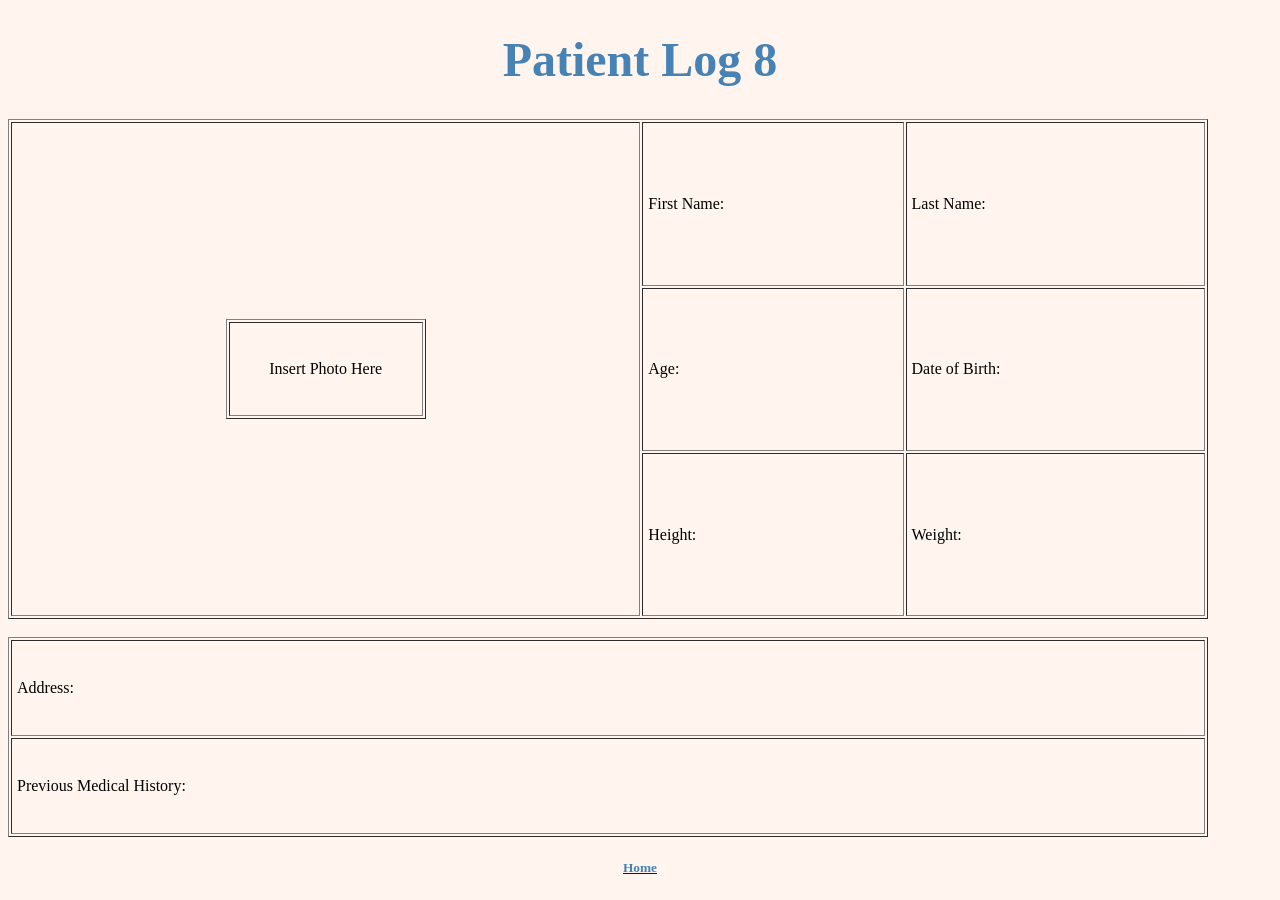
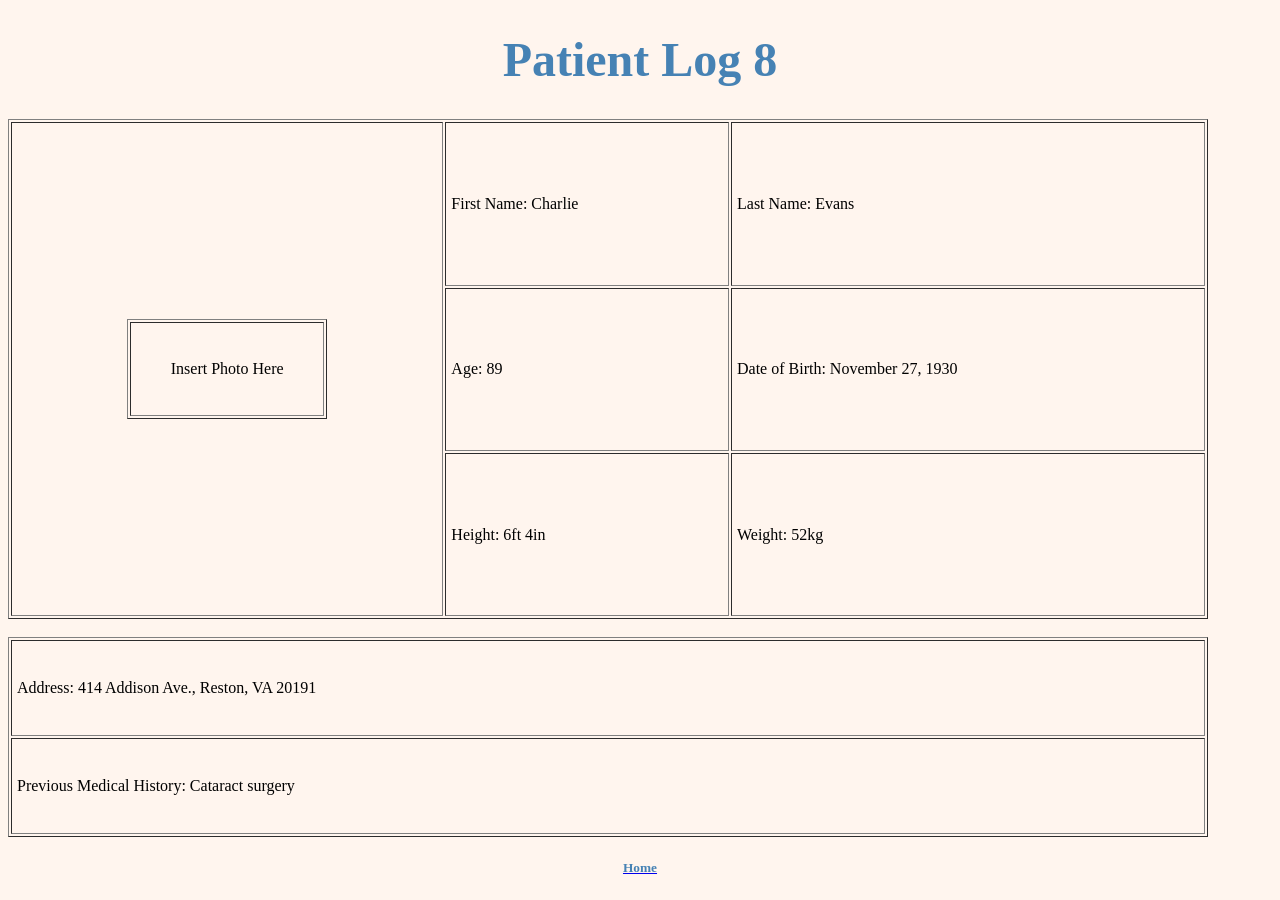
Before and after one commit to Sugarbug1211/Sugarbug1211.github.io, a Jekyll site: the page Patient Log/patient log 8.html, which Jekyll copies as it is, in a window 1280 px wide. Built offline with Jekyll 4.4.1, drawn with Linux system fonts in a browser that asks for light colours.

Commit message:
Update patient log 8.html

```diff
--- a/Patient Log/patient log 8.html
+++ b/Patient Log/patient log 8.html
@@ -17,16 +17,16 @@
                             <td><center>Insert Photo Here</center></td>
                         </table></center>
                     </td>
-                    <td>First Name:</td>
-                    <td>Last Name:</td>
+                    <td>First Name: Charlie</td>
+                    <td>Last Name: Evans</td>
                 </tr>
                 <tr>
-                    <td>Age:</td>
-                    <td>Date of Birth:</td>
+                    <td>Age: 89</td>
+                    <td>Date of Birth: November 27, 1930</td>
                 </tr>
                 <tr>
-                    <td>Height:</td>
-                    <td>Weight:</td>
+                    <td>Height: 6ft 4in</td>
+                    <td>Weight: 52kg</td>
                 </tr>
             </table>
 
@@ -34,10 +34,10 @@
 
         <table border = "1" width = "1200" height = "200" cellpadding = "5" >
             <tr>
-                <td>Address:</td>
+                <td>Address: 414 Addison Ave., Reston, VA 20191</td>
             </tr>
             <tr>
-                <td rowspan="2">Previous Medical History:</td>
+                <td rowspan="2">Previous Medical History: Cataract surgery</td>
             </tr>
         </table>
 
```
